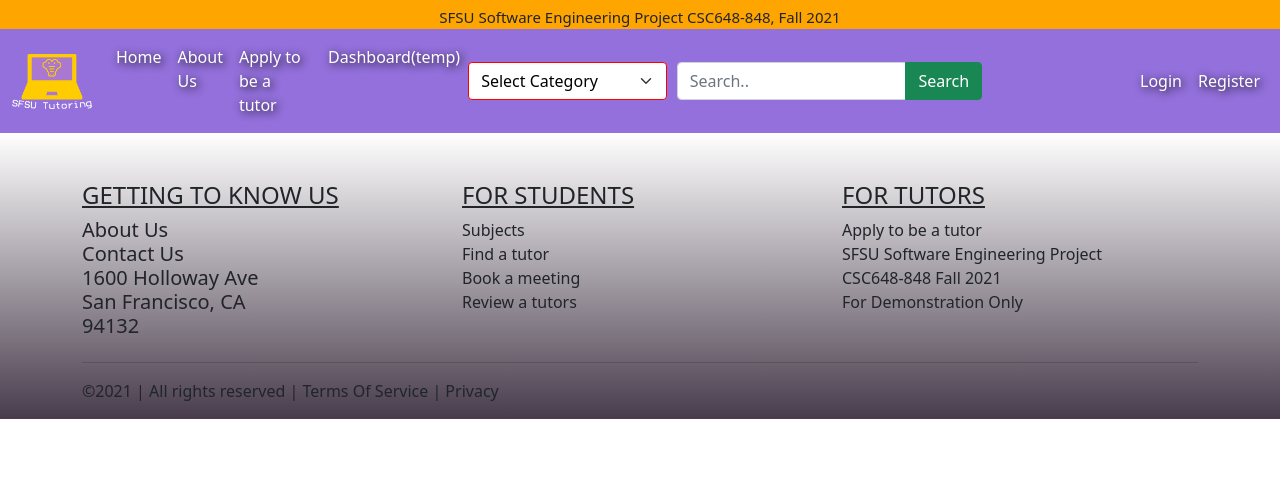
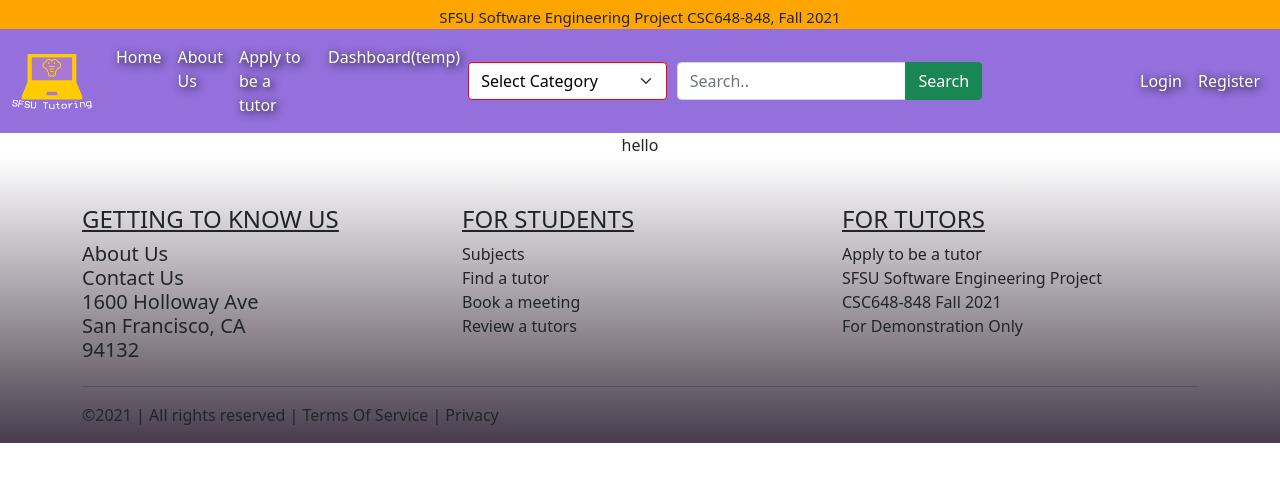
Before and after one commit to dsLeks/tutoringApp, a React (Create React App) app in the folder application/client/: page /Browse-Tutor in a window 1280 px wide. Shown: the top 482 px of the page. Built offline with nearby package versions, Linux system fonts and the light colour scheme.

Commit message:
working on browse tutors

```diff
--- a/application/client/src/App.js
+++ b/application/client/src/App.js
@@ -18,7 +18,7 @@
 
 import React from 'react';
 
-import { Home, About, Footer, Tutor, ApplyTutor } from './components';
+import { Home, About, Footer, Tutor, ApplyTutor, BrowseTutor } from './components';
 // importing member pages below
 import Member1 from './components/members/Member1';
 import Member2 from './components/members/Member2';
@@ -57,6 +57,7 @@ function App() {
                     <Route exact path="/about/Mai-Ra" component={Member6} />
                     <Route exact path="/Tutor-Dashboard" component={Tutor} />
                     <Route exact path="/Apply-Tutor" component={ApplyTutor} />
+                    <Route exact path="/Browse-Tutor" component={BrowseTutor} />
                 </Switch>
                 </div>
 
--- /dev/null
+++ b/application/client/src/components/BrowseTutor.js
@@ -0,0 +1,15 @@
+import 'bootstrap/dist/css/bootstrap.css';
+import 'bootstrap/dist/js/bootstrap.bundle';
+import 'bootstrap/dist/js/bootstrap.bundle.min.js';
+import 'bootstrap/dist/js/bootstrap.js';
+import React from "react";
+
+function BrowseTutor(){
+    return(
+        <div>
+            hello
+        </div>
+    )
+}
+
+export default BrowseTutor;
--- a/application/client/src/components/Home.js
+++ b/application/client/src/components/Home.js
@@ -18,7 +18,7 @@ function Home(){
                 <div className="b-categories">
                 <Button variant="contained" className="browse-button">Browse by Class</Button>
                 <Button variant="contained" className="browse-button">Browse by Major</Button>
-                <Button variant="contained" className="browse-button">Browse Tutors</Button>
+                <Button variant="contained" className="browse-button" href="/Browse-Tutor">Browse Tutors</Button>
                 </div>
             </div>
 
--- a/application/client/src/components/index.js
+++ b/application/client/src/components/index.js
@@ -12,3 +12,4 @@ export { default as Tutor} from "./Tutor";
 export { default as ApplyTutor} from "./ApplyTutor";
 export { default as Login} from './Login';
 export { default as Registration} from './Registration';
+export {default as BrowseTutor} from './BrowseTutor';
```
